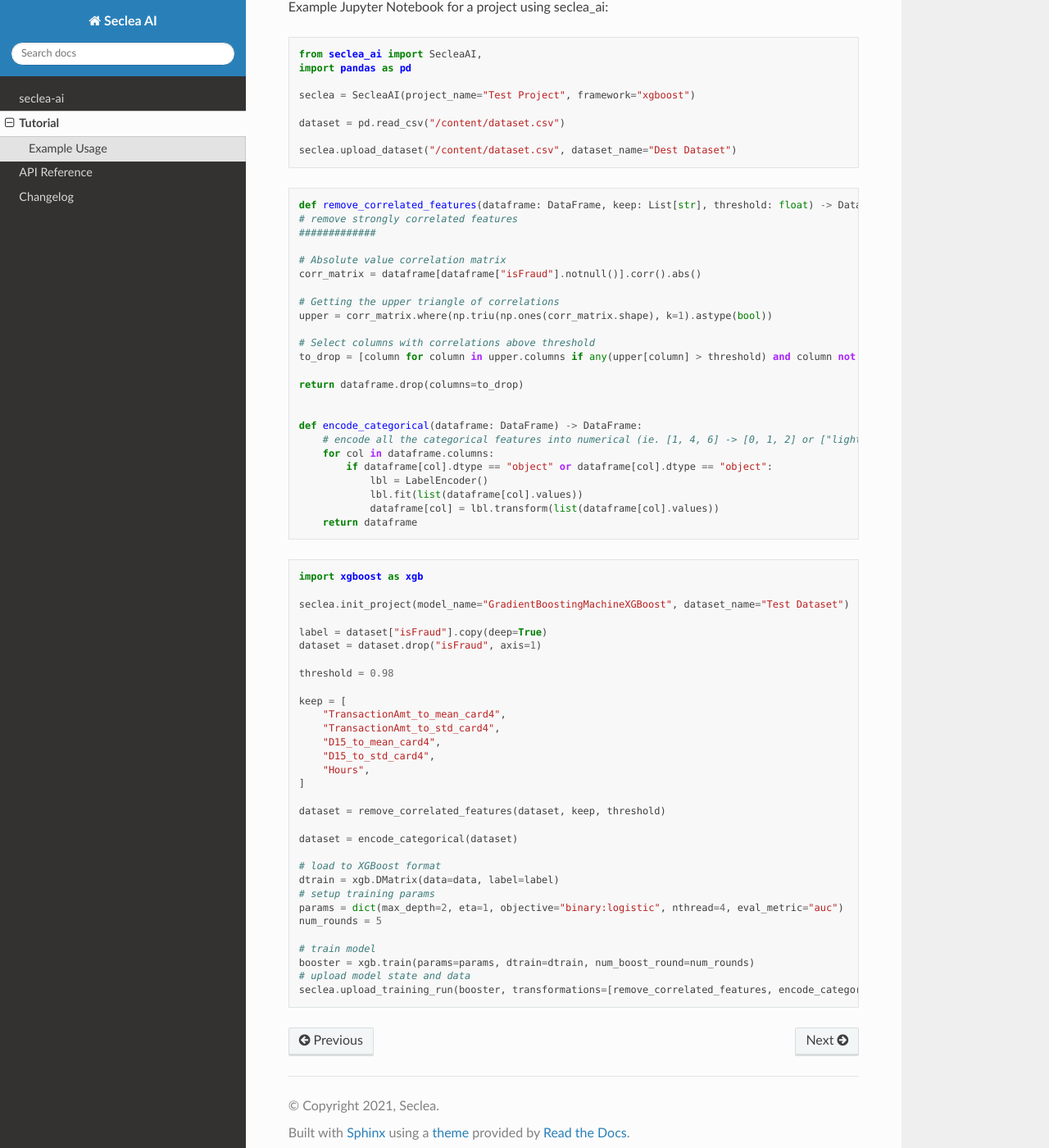
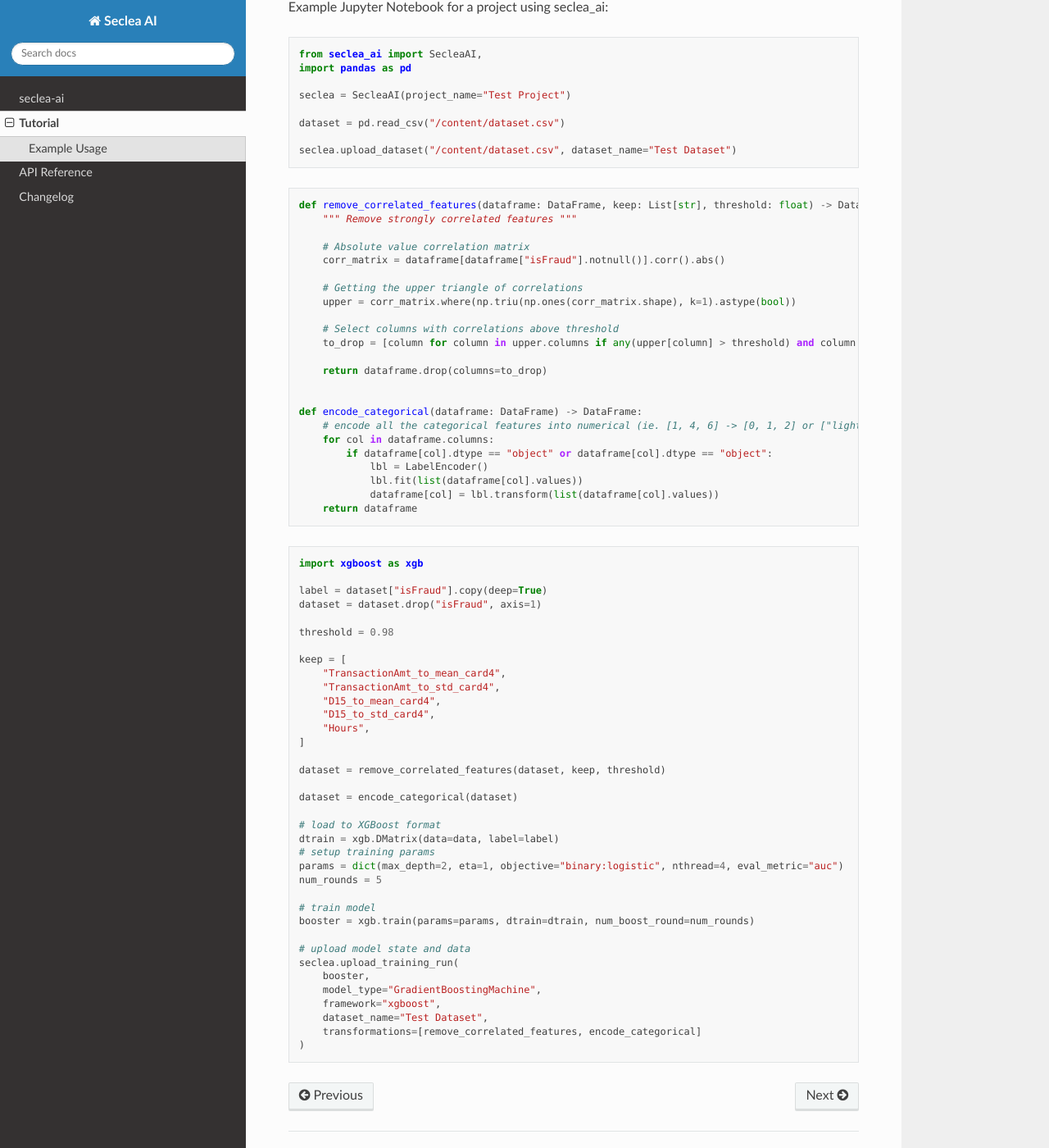
Before and after one commit to seclea/seclea_ai, a Sphinx documentation site: the page built from docs/source/tutorial.rst, in a window 1280 px wide and 1400 px high, scrolled down 219 px. Shown: the whole window at 82% size. Built offline with Sphinx 7.4.7 and the Read the Docs theme 2.0.0, drawn with Linux system fonts in a browser that asks for light colours.

Commit message:
Update the docs.

```diff
--- a/docs/source/tutorial.rst
+++ b/docs/source/tutorial.rst
@@ -10,28 +10,27 @@ Example Jupyter Notebook for a project using seclea_ai::
     from seclea_ai import SecleaAI,
     import pandas as pd
 
-    seclea = SecleaAI(project_name="Test Project", framework="xgboost")
+    seclea = SecleaAI(project_name="Test Project")
 
     dataset = pd.read_csv("/content/dataset.csv")
 
-    seclea.upload_dataset("/content/dataset.csv", dataset_name="Dest Dataset")
+    seclea.upload_dataset("/content/dataset.csv", dataset_name="Test Dataset")
 
 ::
 
     def remove_correlated_features(dataframe: DataFrame, keep: List[str], threshold: float) -> DataFrame:
-    # remove strongly correlated features
-    #############
+        """ Remove strongly correlated features """
 
-    # Absolute value correlation matrix
-    corr_matrix = dataframe[dataframe["isFraud"].notnull()].corr().abs()
+        # Absolute value correlation matrix
+        corr_matrix = dataframe[dataframe["isFraud"].notnull()].corr().abs()
 
-    # Getting the upper triangle of correlations
-    upper = corr_matrix.where(np.triu(np.ones(corr_matrix.shape), k=1).astype(bool))
+        # Getting the upper triangle of correlations
+        upper = corr_matrix.where(np.triu(np.ones(corr_matrix.shape), k=1).astype(bool))
 
-    # Select columns with correlations above threshold
-    to_drop = [column for column in upper.columns if any(upper[column] > threshold) and column not in keep]
+        # Select columns with correlations above threshold
+        to_drop = [column for column in upper.columns if any(upper[column] > threshold) and column not in keep]
 
-    return dataframe.drop(columns=to_drop)
+        return dataframe.drop(columns=to_drop)
 
 
     def encode_categorical(dataframe: DataFrame) -> DataFrame:
@@ -46,8 +45,6 @@ Example Jupyter Notebook for a project using seclea_ai::
 ::
 
     import xgboost as xgb
-
-    seclea.init_project(model_name="GradientBoostingMachineXGBoost", dataset_name="Test Dataset")
 
     label = dataset["isFraud"].copy(deep=True)
     dataset = dataset.drop("isFraud", axis=1)
@@ -74,5 +71,12 @@ Example Jupyter Notebook for a project using seclea_ai::
 
     # train model
     booster = xgb.train(params=params, dtrain=dtrain, num_boost_round=num_rounds)
+
     # upload model state and data
-    seclea.upload_training_run(booster, transformations=[remove_correlated_features, encode_categorical])
+    seclea.upload_training_run(
+        booster,
+        model_type="GradientBoostingMachine",
+        framework="xgboost",
+        dataset_name="Test Dataset",
+        transformations=[remove_correlated_features, encode_categorical]
+    )
```
Also changed, not shown: 1 other file.
